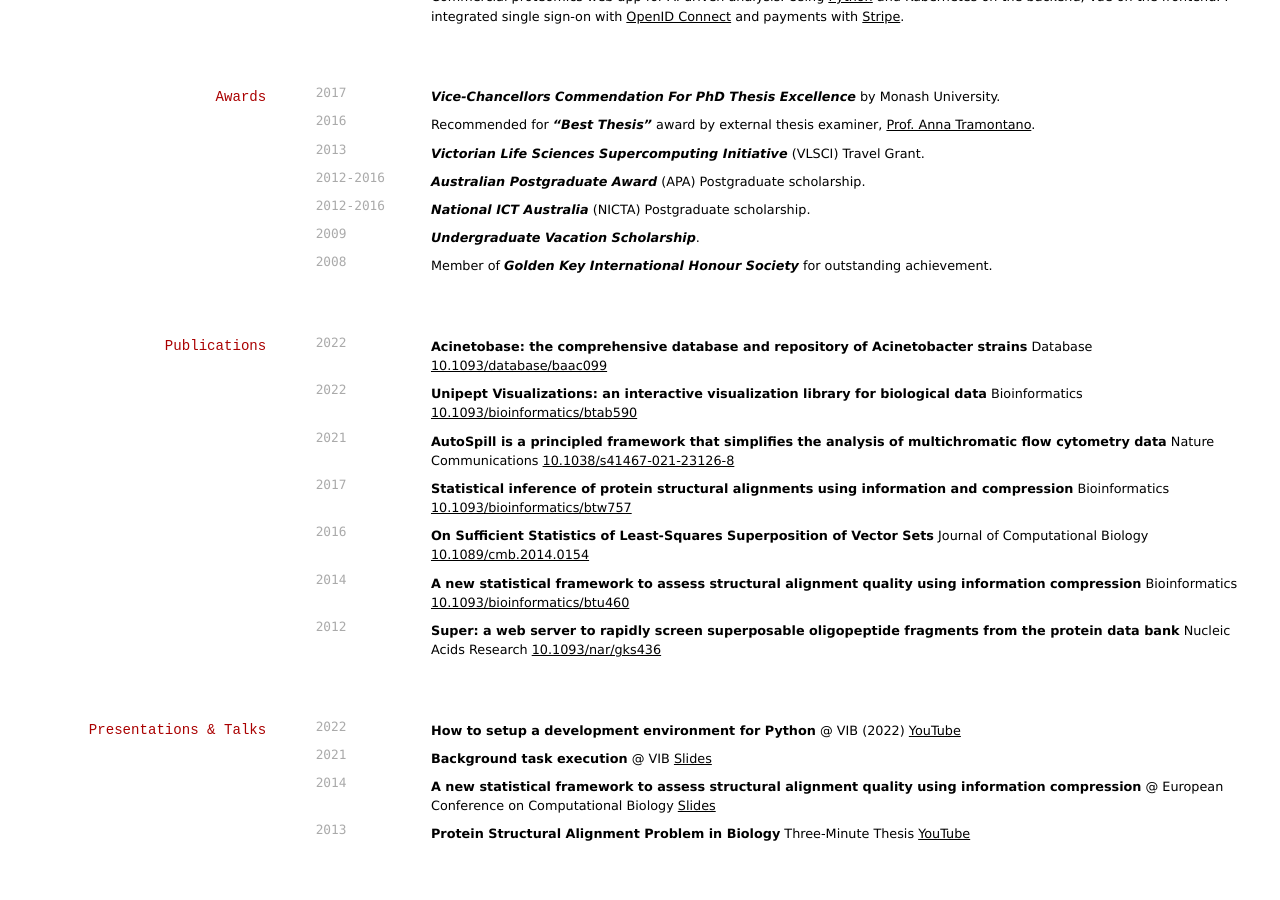
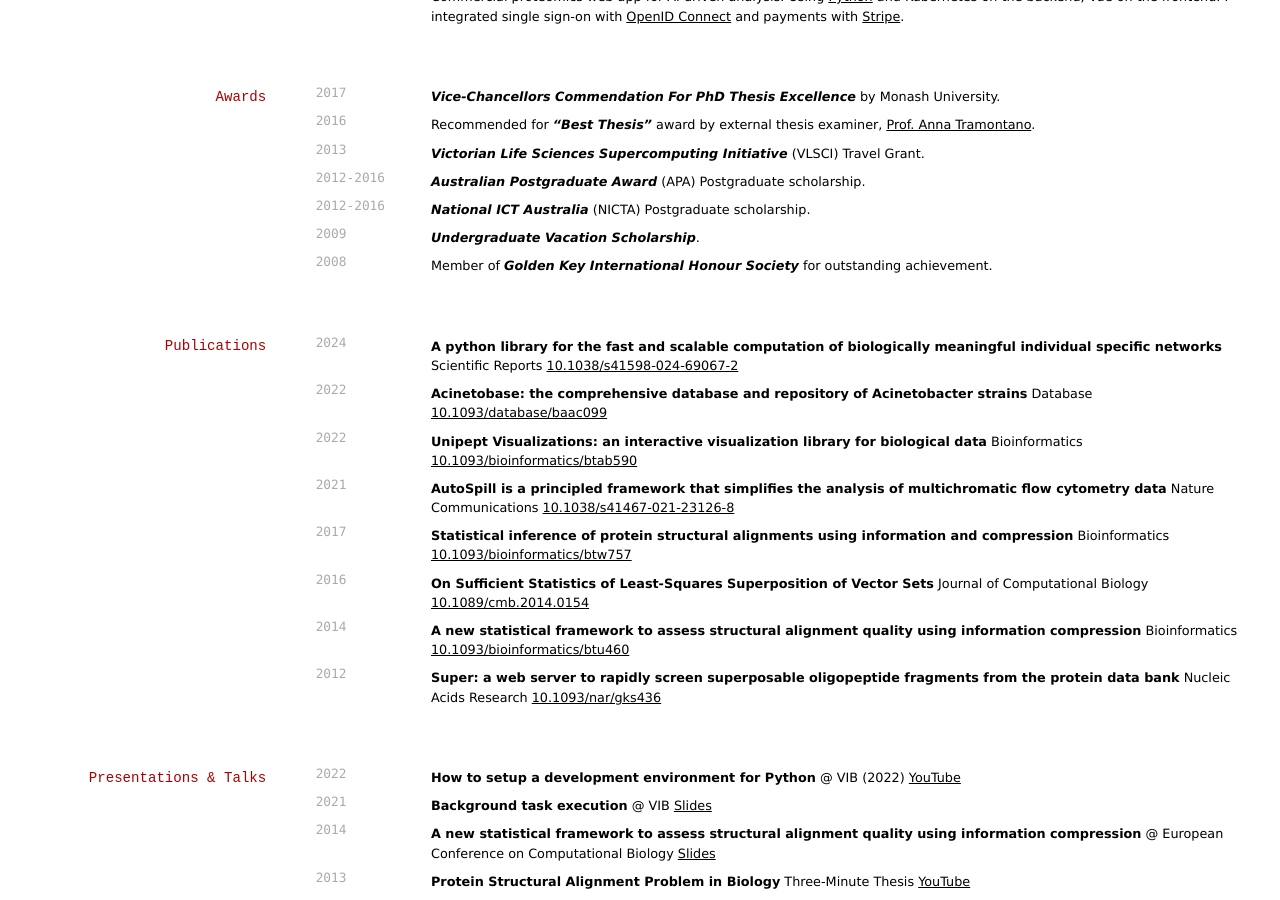
Before and after one commit to MaybeJustJames/jhc-at-home.github.io, a Jekyll site: the page built from index.md, in a window 1280 px wide and 900 px high, scrolled down 1593 px. Built offline with Jekyll 4.4.1, drawn with Linux system fonts in a browser that asks for light colours; before the commit the page ends 2446 px from its top, so only the background shows below that.

Commit message:
Add reference to the ISN-tractor paper

```diff
--- a/index.md
+++ b/index.md
@@ -163,6 +163,10 @@ Member of _Golden Key International Honour Society_ for outstanding achievement.
 
 ## Publications
 
+`2024`
+**A python library for the fast and scalable computation of biologically meaningful individual specific networks** Scientific Reports
+[10.1038/s41598-024-69067-2](https://doi.org/10.1038/s41598-024-69067-2)
+
 `2022`
 **Acinetobase: the comprehensive database and repository of Acinetobacter strains** Database
 [10.1093/database/baac099](https://doi.org/10.1093/database/baac099)
```
